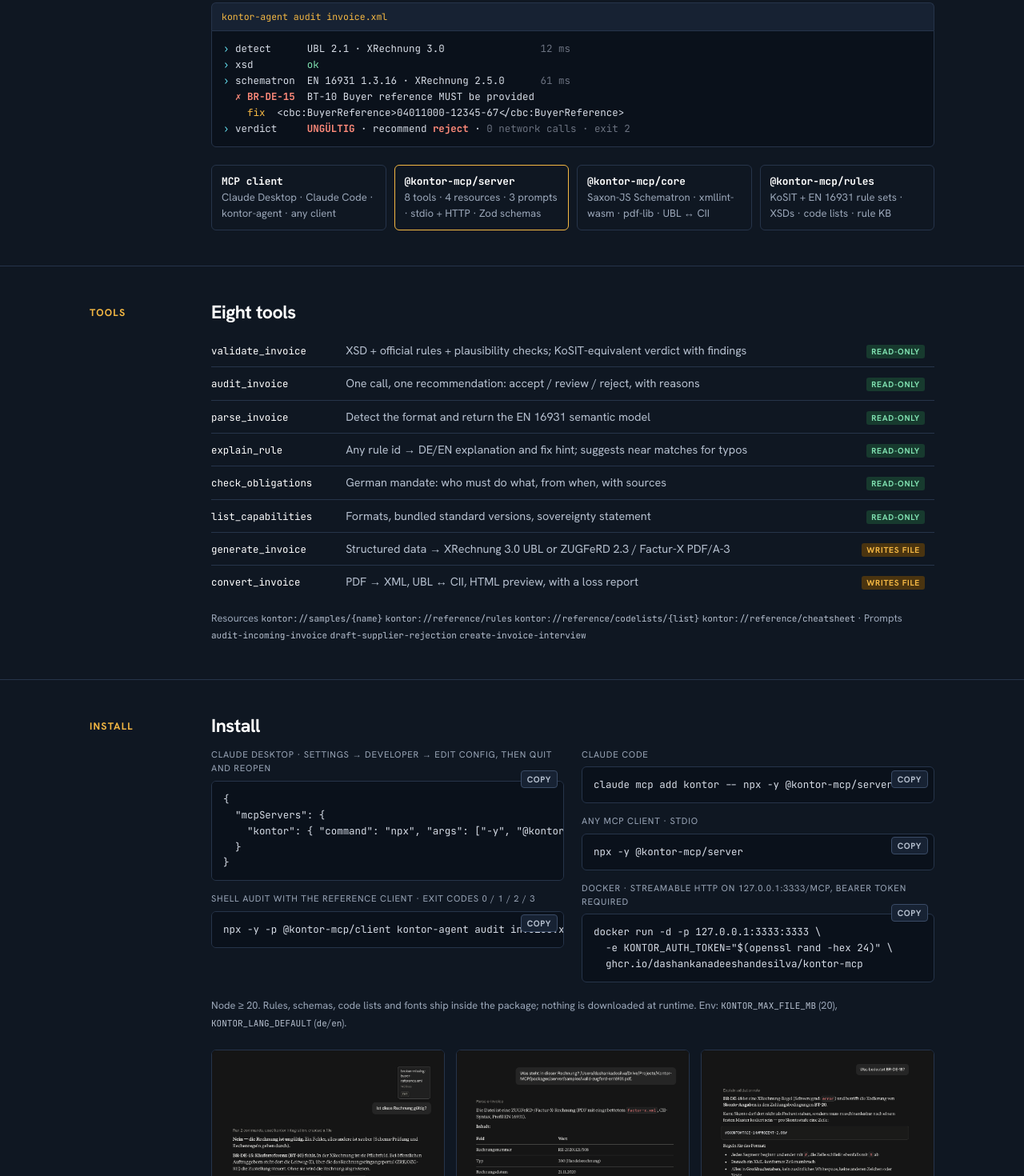
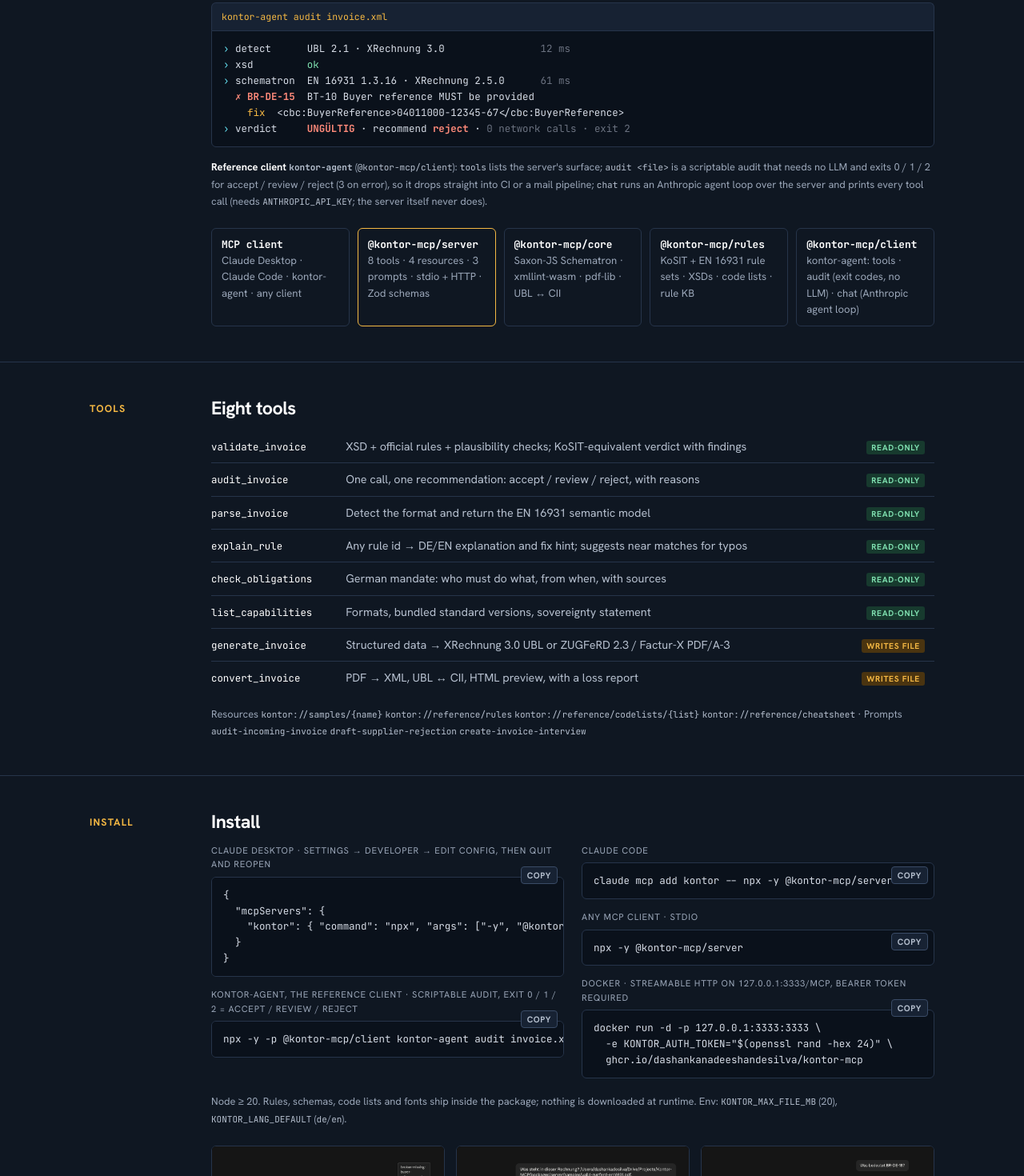
Before and after one commit to DashankaNadeeshanDeSilva/kontor-mcp, a website: page site/index.html in a window 1280 px wide. Shown: the part 1926-3396 px from the top of the page at 80% size. Drawn offline with Linux system fonts and the light colour scheme; no server answers.

Commit message:
docs(site): describe the kontor-agent reference client (audit exit codes, chat agent loop)

```diff
--- a/site/index.html
+++ b/site/index.html
@@ -123,7 +123,7 @@
   .term .tb { background: var(--panel); border: 1px solid var(--line); border-bottom: 0; border-radius: 6px 6px 0 0; padding: 8px 12px; font-size: .72rem; color: var(--amber); }
   .term pre { border-radius: 0 0 6px 6px; }
   .term .p { color: #67e8f9; } .term .r { color: var(--err-soft); font-weight: 700; } .term .g { color: var(--ok); } .term .d { color: #6b7280; } .term .y { color: var(--amber); }
-  .arch { margin-top: 22px; display: grid; grid-template-columns: repeat(4, minmax(0, 1fr)); gap: 10px; font-size: .82rem; color: var(--fg-3); }
+  .arch { margin-top: 22px; display: grid; grid-template-columns: repeat(5, minmax(0, 1fr)); gap: 10px; font-size: .82rem; color: var(--fg-3); }
   .arch div { border: 1px solid var(--line); border-radius: 6px; padding: 10px 12px; }
   .arch b { display: block; color: #fff; font-family: var(--mono); font-size: .8rem; }
   .arch div.s { border-color: var(--amber); }
@@ -272,11 +272,13 @@
     <span class="y">fix</span>  &lt;cbc:BuyerReference&gt;04011000-12345-67&lt;/cbc:BuyerReference&gt;
 <span class="p">›</span> verdict     <span class="r">UNGÜLTIG</span> · recommend <span class="r">reject</span> · <span class="d">0 network calls · exit 2</span></pre>
   </div>
+  <p class="fine"><b style="color:#fff">Reference client <code>kontor-agent</code></b> (<code>@kontor-mcp/client</code>): <code>tools</code> lists the server's surface; <code>audit &lt;file&gt;</code> is a scriptable audit that needs no LLM and exits 0 / 1 / 2 for accept / review / reject (3 on error), so it drops straight into CI or a mail pipeline; <code>chat</code> runs an Anthropic agent loop over the server and prints every tool call (needs <code>ANTHROPIC_API_KEY</code>; the server itself never does).</p>
   <div class="arch" aria-label="Packages">
     <div><b>MCP client</b>Claude Desktop · Claude Code · kontor-agent · any client</div>
     <div class="s"><b>@kontor-mcp/server</b>8 tools · 4 resources · 3 prompts · stdio + HTTP · Zod schemas</div>
     <div><b>@kontor-mcp/core</b>Saxon-JS Schematron · xmllint-wasm · pdf-lib · UBL ↔ CII</div>
     <div><b>@kontor-mcp/rules</b>KoSIT + EN 16931 rule sets · XSDs · code lists · rule KB</div>
+    <div><b>@kontor-mcp/client</b>kontor-agent: tools · audit (exit codes, no LLM) · chat (Anthropic agent loop)</div>
   </div>
 </div></div></section>
 
@@ -308,7 +310,7 @@
     "kontor": { "command": "npx", "args": ["-y", "@kontor-mcp/server"] }
   }
 }'>Copy</button></div>
-      <div class="cmd"><small>Shell audit with the reference client · exit codes 0 / 1 / 2 / 3</small><pre>npx -y -p @kontor-mcp/client kontor-agent audit invoice.xml</pre><button class="copy" type="button" data-copy="npx -y -p @kontor-mcp/client kontor-agent audit invoice.xml">Copy</button></div>
+      <div class="cmd"><small>kontor-agent, the reference client · scriptable audit, exit 0 / 1 / 2 = accept / review / reject</small><pre>npx -y -p @kontor-mcp/client kontor-agent audit invoice.xml</pre><button class="copy" type="button" data-copy="npx -y -p @kontor-mcp/client kontor-agent audit invoice.xml">Copy</button></div>
     </div>
     <div>
       <div class="cmd"><small>Claude Code</small><pre>claude mcp add kontor -- npx -y @kontor-mcp/server</pre><button class="copy" type="button" data-copy="claude mcp add kontor -- npx -y @kontor-mcp/server">Copy</button></div>
```
Also changed, not shown: README.md.
